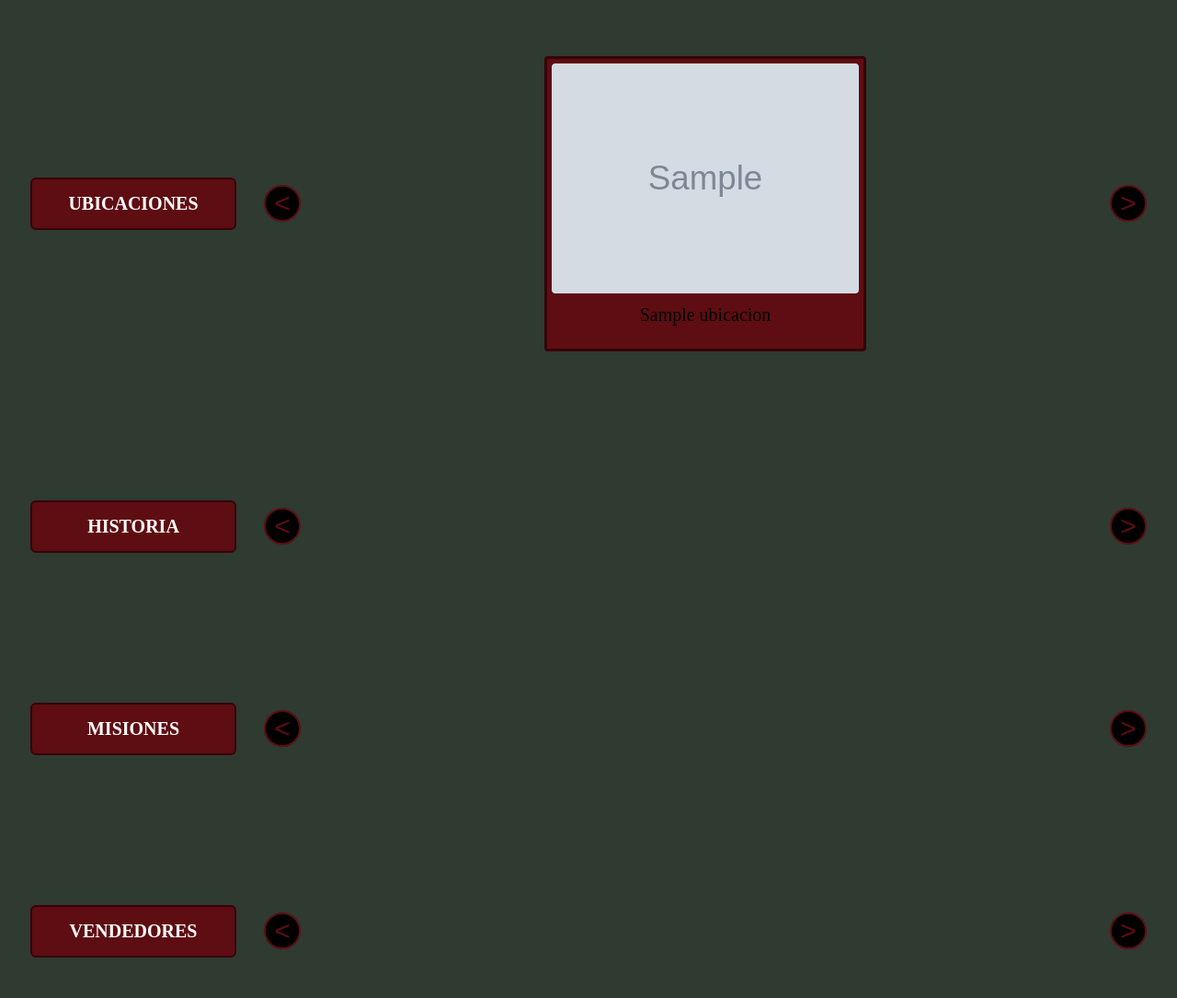
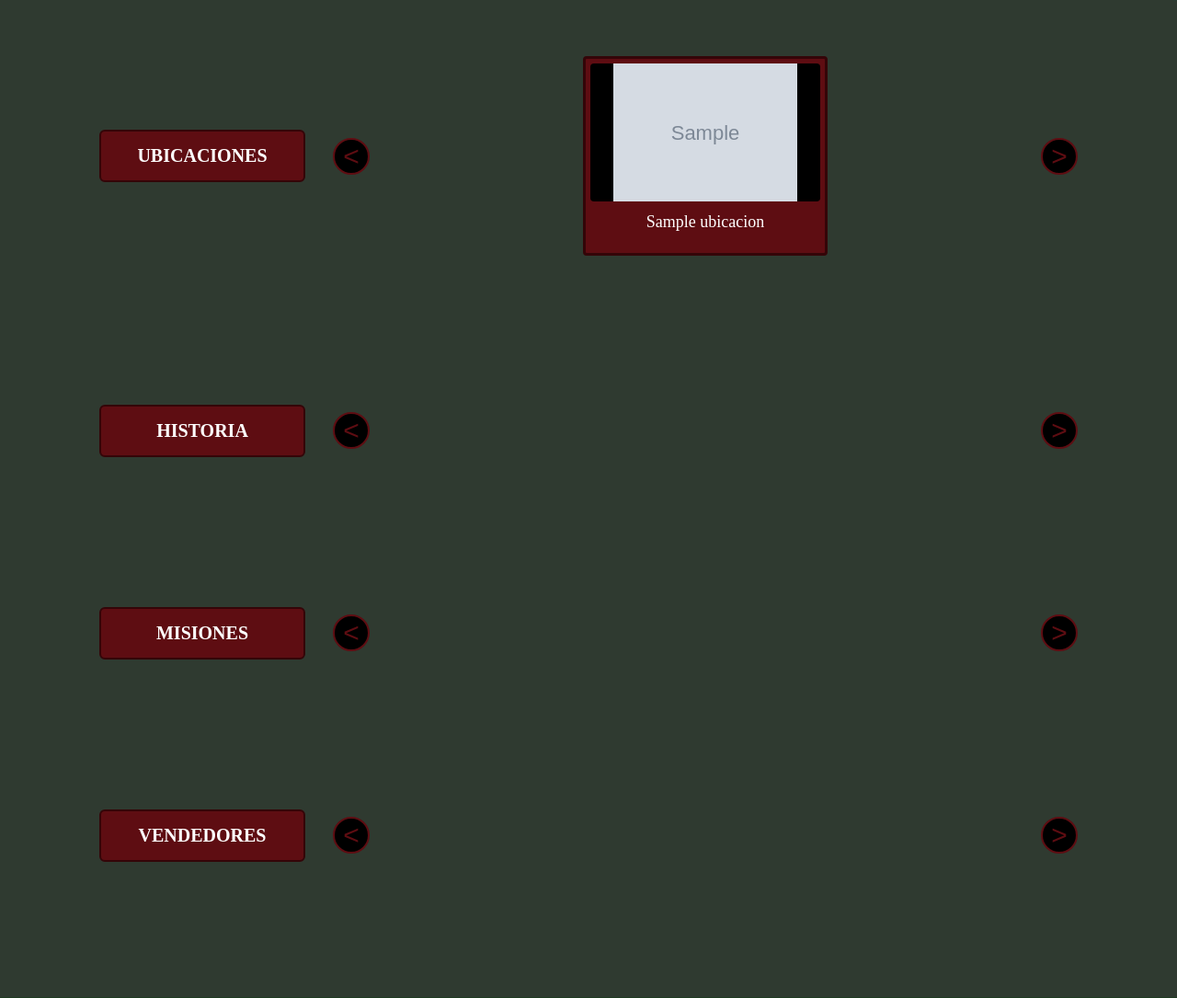
Before and after one commit to Andres1549/proyecto_npc, a FastAPI app: page / in a window 1280 px wide. Shown: the part 253-1338 px from the top of the page at 92% size. Run offline with FastAPI, Linux system fonts and the light colour scheme; tables that the repository leaves empty hold one stand-in row (values such as "Sample post"); grey boxes marked "Sample" are stand-in pictures.

Commit message:
arreglo a visualizacion

```diff
--- a/app/static/css/carrusel.css
+++ b/app/static/css/carrusel.css
@@ -1,4 +1,4 @@
-/* ===== CONTENEDOR GENERAL - Sin cambios, mantiene el ancho y centrado general ===== */
+/* ===== CONTENEDOR GENERAL  ===== */
 .home-contenido {
     width: 100%;
     max-width: 1300px;
@@ -8,7 +8,6 @@
 
 /* --- NUEVOS Y MODIFICADOS --- */
 
-/* Contenedor que agrupa el título y el carrusel para el nuevo layout */
 .carrusel-section {
     margin-bottom: 50px;
     display: flex;
@@ -30,7 +29,7 @@
     width: 150px;
     text-align: center;
 }
-/* ===== CARRUSEL CONTENEDOR - MODIFICADO ===== */
+/* ===== CARRUSEL CONTENEDOR */
 .carrusel-container {
     position: relative;
     display: flex;
@@ -70,20 +69,21 @@
     margin-left: -10px;
 }
 
+/* ===== CONTENEDOR DE ITEMS (Pista del Carrusel) -  ===== */
 .carrusel-items {
     display: flex;
     gap: 0;
     padding: 15px 0;
-    width: 900px;
+    width: 750px;
     overflow: hidden;
     scroll-behavior: smooth;
     justify-content: center;
 }
 
-/* ===== CARD  ===== */
+/* ===== CARD - MODIFICADO ===== */
 .card {
-    min-width: 300px;
-    min-height: 250px;
+    min-width: 250px;
+    min-height: 200px;
     background-color: #5E0D12;
     border: 3px solid #340508;
     border-radius: 4px;
@@ -91,12 +91,11 @@
     text-align: center;
     cursor: pointer;
     transition: 0.3s ease-in-out;
-    margin: 0 -20px;
+    margin: 0 -15px;
     font-family: "Cinzel", serif;
 }
 
 .card:hover {
-
     transform: scale(1.05);
     background-color: crimson;
 }
@@ -105,7 +104,7 @@
 .card img {
     background-color: black;
     width: 100%;
-    max-height: 250px;
+    max-height: 150px;
     height: auto;
     object-fit: contain;
     border-radius: 4px;
@@ -115,6 +114,6 @@
 .card p {
     margin-top: 8px;
     font-family: "Cinzel", serif;
-    color: black;
-    font-size: 20px;
+    color: white;
+    font-size: 18px;
 }
--- a/app/templates/detalles/npc_detalle.html
+++ b/app/templates/detalles/npc_detalle.html
@@ -54,7 +54,6 @@
         <div class="lista-secundaria">
             {% for m in misiones %}
                 <div class="item-card" onclick="window.location.href='/misiones/{{ m.id }}'">
-                    <img src="https://azbsgiuhvkwmpeiwrwdd.supabase.co/storage/v1/object/public/npc_imagenes/public/mision_icon.png">
                     <p>{{ m.titulo }}</p>
                 </div>
             {% endfor %}
```
